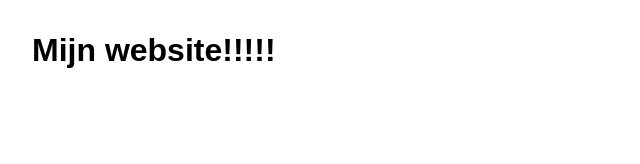
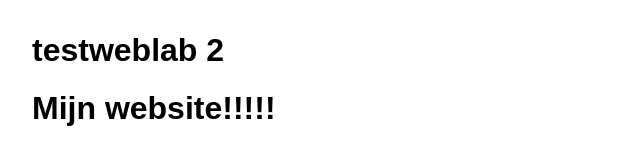
Before and after one commit to ehijzengsf/testmetweblab2, a plain HTML site: page index.html in a window 1280 px wide. Shown: the whole page, without its empty margins (0-640 px from the left). Drawn offline with Linux system fonts and the light colour scheme.

Commit message:
WebLab Save 25-10-2026 14:03:14 (UTC+01:00)

```diff
--- a/index.html
+++ b/index.html
@@ -7,6 +7,7 @@
   <link rel="stylesheet" href="style.css">
 </head>
 <body>
+  <h1>testweblab 2</h1>
   <h1>Mijn website!!!!!</h1>
   <script src="script.js"></script>
 </body>
```
Also changed, not shown: 1 other file.
